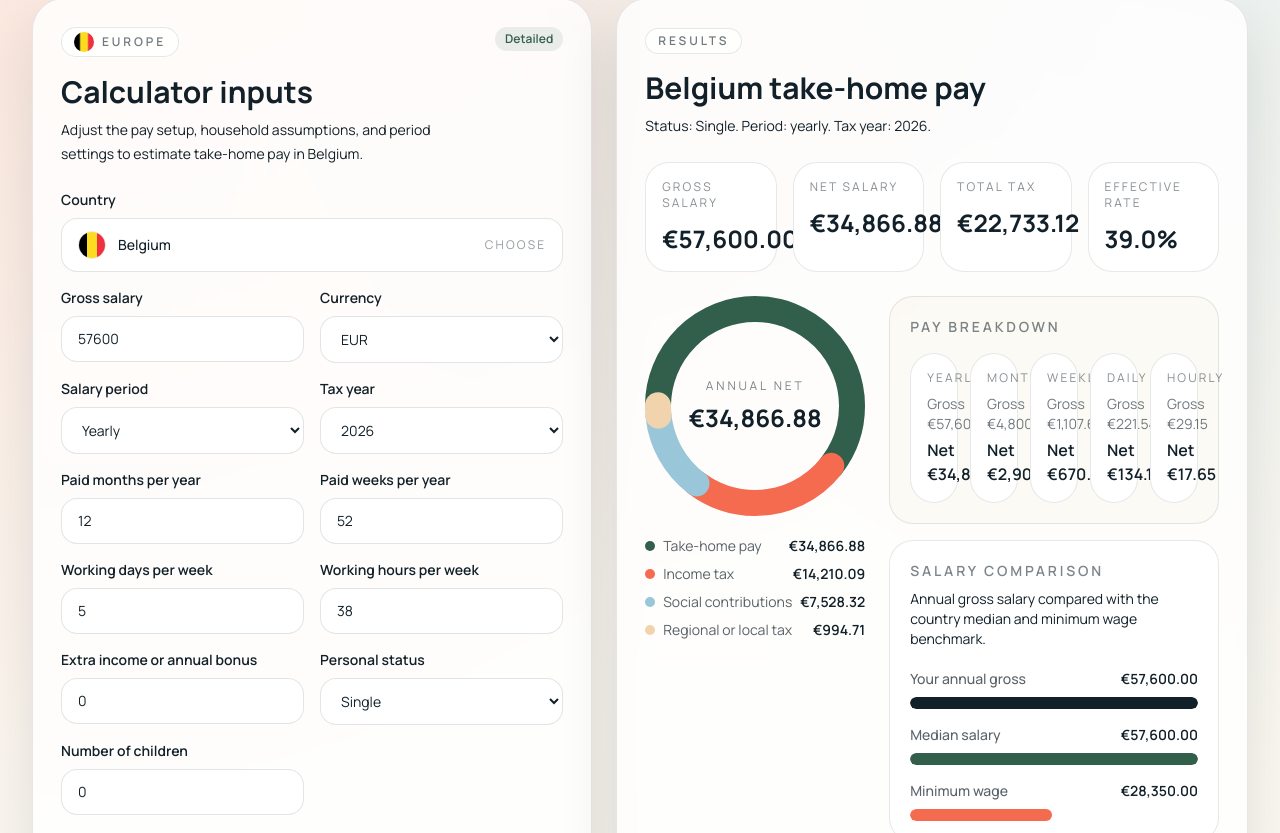
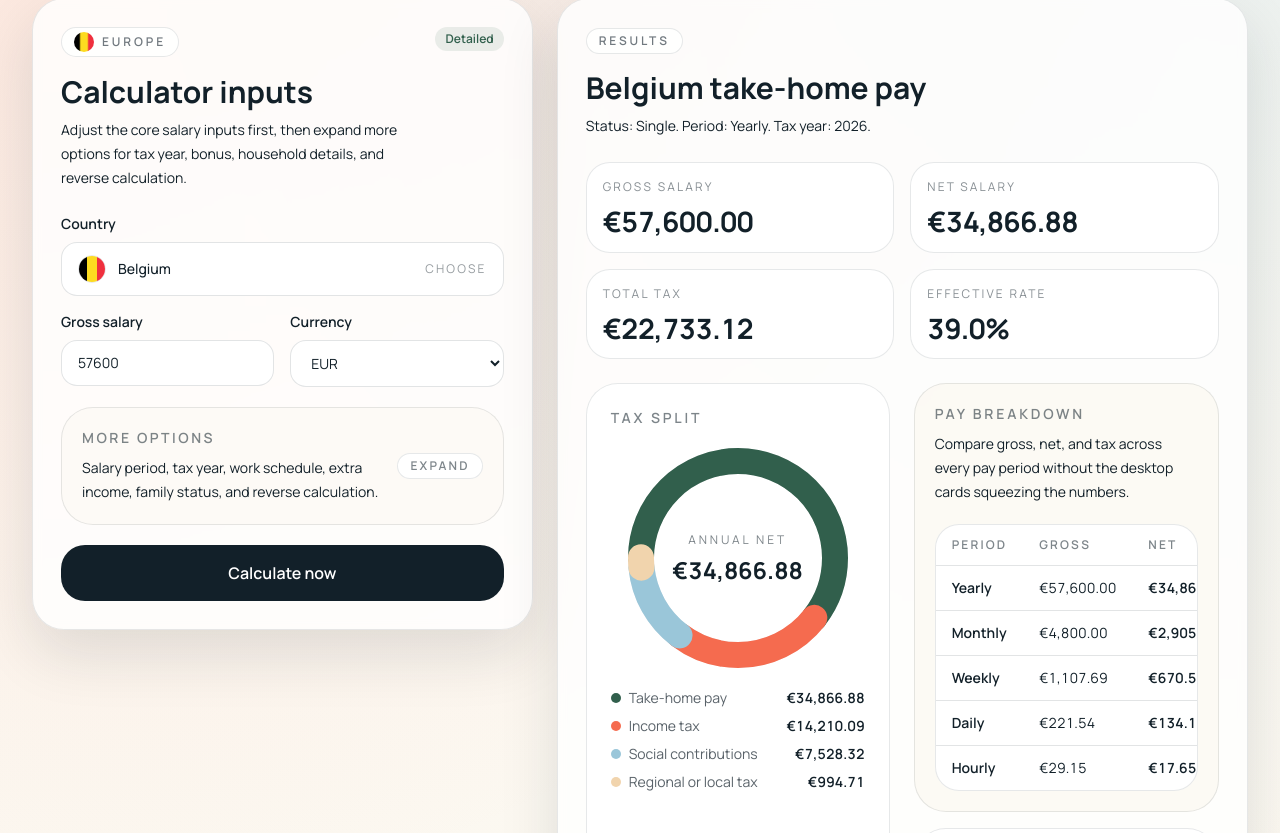
Before and after one commit to Williampetersen/salaryincometax.com, a Next.js app: page /salary-calculator/belgium in a window 1280 px wide. Shown: the part 327-1160 px from the top of the page. Built offline with nearby package versions, Linux system fonts and the light colour scheme.

Commit message:
Refine calculator form and desktop results layout

```diff
--- a/components/calculator/calculator-shell.tsx
+++ b/components/calculator/calculator-shell.tsx
@@ -1,22 +1,22 @@
 "use client";
 
 import Link from "next/link";
-import { useRouter } from "next/navigation";
 import { useEffect, useState, useTransition } from "react";
 
 import { CountryPicker } from "@/components/calculator/country-picker";
+import { ComparisonChart } from "@/components/charts/comparison-chart";
+import { DonutChart } from "@/components/charts/donut-chart";
+import { CountryFlag } from "@/components/shared/country-flag";
 import type { CountrySummary } from "@/lib/country-catalog";
 import { formatCurrency, formatPercent, formatTimestamp } from "@/lib/formatters";
-import { CountryFlag } from "@/components/shared/country-flag";
 import { DISCLAIMER } from "@/lib/site";
 import type {
   CalculationInput,
   CalculationResult,
   CountryTaxRule,
+  PeriodBreakdownValue,
   SalaryPeriod,
 } from "@/lib/tax-engine/types";
-import { ComparisonChart } from "@/components/charts/comparison-chart";
-import { DonutChart } from "@/components/charts/donut-chart";
 
 interface HistoryItem {
   timestamp: string;
@@ -42,6 +42,14 @@ interface CalculatorShellProps {
 
 const HISTORY_KEY = "salary-income-tax-history";
 
+const PERIOD_LABELS: Record<SalaryPeriod, string> = {
+  yearly: "Yearly",
+  monthly: "Monthly",
+  weekly: "Weekly",
+  daily: "Daily",
+  hourly: "Hourly",
+};
+
 export function CalculatorShell({
   country,
   countryGroups,
@@ -50,6 +58,7 @@ export function CalculatorShell({
   relatedCountries,
 }: CalculatorShellProps): JSX.Element {
   const [isPending, startTransition] = useTransition();
+  const [showAdvancedOptions, setShowAdvancedOptions] = useState(false);
   const [result, setResult] = useState(initialResult);
   const [error, setError] = useState<string | null>(null);
   const [recentHistory, setRecentHistory] = useState<HistoryItem[]>([]);
@@ -141,14 +150,33 @@ export function CalculatorShell({
   ].filter((segment) => segment.value > 0);
 
   const comparisonBars = [
-    { label: "Your annual gross", value: result.comparison.salary, color: "#122029" },
-    { label: "Median salary", value: result.comparison.medianSalary, color: "#315f4c" },
-    { label: "Minimum wage", value: result.comparison.minimumWage, color: "#f56b4f" },
+    {
+      label: "Your annual gross",
+      value: result.comparison.salary,
+      color: "#122029",
+    },
+    {
+      label: "Median salary",
+      value: result.comparison.medianSalary,
+      color: "#315f4c",
+    },
+    {
+      label: "Minimum wage",
+      value: result.comparison.minimumWage,
+      color: "#f56b4f",
+    },
   ];
 
+  const periodRows = Object.entries(result.periodBreakdown) as Array<
+    [SalaryPeriod, PeriodBreakdownValue]
+  >;
+
   return (
-    <div className="grid gap-6 lg:grid-cols-[minmax(0,0.94fr)_minmax(0,1.06fr)]">
-      <form className="panel h-fit p-5 sm:p-7 lg:sticky lg:top-24" onSubmit={handleSubmit}>
+    <div className="grid gap-6 lg:grid-cols-[minmax(18rem,0.84fr)_minmax(0,1.16fr)]">
+      <form
+        className="panel h-fit p-5 sm:p-7 lg:sticky lg:top-24"
+        onSubmit={handleSubmit}
+      >
         <div className="mb-6 flex items-start justify-between gap-4">
           <div>
             <p className="eyebrow">
@@ -165,8 +193,8 @@ export function CalculatorShell({
               Calculator inputs
             </h2>
             <p className="mt-2 text-sm leading-6 text-ink/66">
-              Adjust the pay setup, household assumptions, and period settings to
-              estimate take-home pay in {country.name}.
+              Adjust the core salary inputs first, then expand more options for tax
+              year, bonus, household details, and reverse calculation.
             </p>
           </div>
           <span
@@ -224,7 +252,31 @@ export function CalculatorShell({
               ))}
             </select>
           </div>
+        </div>
 
+        <div className="mt-5 rounded-4xl border border-ink/10 bg-paper/45 p-4 sm:p-5">
+          <button
+            aria-expanded={showAdvancedOptions}
+            className="flex w-full items-center justify-between gap-4 text-left"
+            onClick={() => setShowAdvancedOptions((current) => !current)}
+            type="button"
+          >
+            <div>
+              <p className="text-sm font-semibold uppercase tracking-[0.18em] text-ink/55">
+                More options
+              </p>
+              <p className="mt-2 text-sm leading-6 text-ink/62">
+                Salary period, tax year, work schedule, extra income, family
+                status, and reverse calculation.
+              </p>
+            </div>
+            <span className="rounded-full border border-ink/10 bg-white px-3 py-1 text-xs font-semibold uppercase tracking-[0.18em] text-ink/55">
+              {showAdvancedOptions ? "Hide" : "Expand"}
+            </span>
+          </button>
+
+          {showAdvancedOptions ? (
+            <div className="mt-5 grid gap-4 border-t border-ink/10 pt-5 sm:grid-cols-2">
               <div>
                 <label className="field-label" htmlFor="salaryPeriod">
                   Salary period
@@ -392,9 +444,8 @@ export function CalculatorShell({
                   value={form.description ?? ""}
                 />
               </div>
-        </div>
 
-        <label className="mt-5 flex items-start gap-3 rounded-3xl border border-ink/10 bg-paper/65 p-4 text-sm text-ink/72">
+              <label className="sm:col-span-2 flex items-start gap-3 rounded-3xl border border-ink/10 bg-white/80 p-4 text-sm text-ink/72">
                 <input
                   checked={form.reverseCalculation}
                   className="mt-1 h-4 w-4 rounded border-ink/20 text-coral focus:ring-coral/20"
@@ -404,10 +455,13 @@ export function CalculatorShell({
                   type="checkbox"
                 />
                 <span>
-            Reverse calculation: estimate the gross salary needed to reach the
-            entered net amount.
+                  Reverse calculation: estimate the gross salary needed to reach
+                  the entered net amount.
                 </span>
               </label>
+            </div>
+          ) : null}
+        </div>
 
         {error ? (
           <div className="mt-4 rounded-3xl border border-coral/25 bg-coral/8 px-4 py-3 text-sm text-coral">
@@ -420,25 +474,21 @@ export function CalculatorShell({
           disabled={isPending}
           type="submit"
         >
-          {isPending
-            ? "Calculating..."
-            : form.reverseCalculation
-              ? "Estimate gross salary"
-              : "Calculate take-home pay"}
+          {isPending ? "Calculating..." : "Calculate now"}
         </button>
       </form>
 
-      <div className="space-y-6">
-        <section className="panel p-5 sm:p-7">
+      <div className="min-w-0 space-y-6">
+        <section className="panel min-w-0 p-5 sm:p-7">
           <div className="flex flex-col gap-3 md:flex-row md:items-end md:justify-between">
-            <div>
+            <div className="min-w-0">
               <p className="eyebrow">Results</p>
               <h2 className="mt-4 font-[var(--font-display)] text-3xl font-bold">
                 {country.name} take-home pay
               </h2>
               <p className="mt-2 text-sm leading-6 text-ink/68">
                 Status: {result.metadata.statusLabel}. Period:{" "}
-                {result.input.salaryPeriod}. Tax year: {result.taxYear}.
+                {PERIOD_LABELS[result.input.salaryPeriod]}. Tax year: {result.taxYear}.
               </p>
             </div>
             {result.reverseEstimatedGross ? (
@@ -446,14 +496,14 @@ export function CalculatorShell({
                 <p className="text-xs uppercase tracking-[0.2em] text-white/70">
                   Estimated gross needed
                 </p>
-                <p className="mt-1 font-[var(--font-display)] text-2xl font-bold">
+                <p className="mt-1 font-[var(--font-display)] text-2xl font-bold leading-tight">
                   {formatCurrency(result.reverseEstimatedGross, result.currency)}
                 </p>
               </div>
             ) : null}
           </div>
 
-          <div className="mt-6 grid gap-4 sm:grid-cols-2 xl:grid-cols-4">
+          <div className="mt-6 grid gap-4 sm:grid-cols-2 2xl:grid-cols-4">
             <MetricCard
               label="Gross salary"
               value={formatCurrency(result.annual.gross, result.currency)}
@@ -472,40 +522,68 @@ export function CalculatorShell({
             />
           </div>
 
-          <div className="mt-6 grid gap-6 xl:grid-cols-[minmax(0,0.8fr)_minmax(0,1.2fr)]">
+          <div className="mt-6 grid gap-6 xl:grid-cols-[minmax(19rem,0.72fr)_minmax(0,1fr)]">
+            <div className="rounded-4xl border border-ink/10 bg-white p-5 sm:p-6">
+              <p className="text-sm font-semibold uppercase tracking-[0.2em] text-ink/55">
+                Tax split
+              </p>
+              <div className="mt-5">
                 <DonutChart
                   centerLabel="Annual net"
                   centerValue={formatCurrency(result.annual.net, result.currency)}
                   currency={result.currency}
                   segments={donutSegments}
                 />
+              </div>
+            </div>
 
-            <div className="space-y-4">
-              <div className="rounded-3xl border border-ink/10 bg-paper/60 p-5">
+            <div className="min-w-0 space-y-4">
+              <div className="rounded-4xl border border-ink/10 bg-paper/60 p-5">
                 <p className="text-sm font-semibold uppercase tracking-[0.2em] text-ink/55">
                   Pay breakdown
                 </p>
-                <div className="mt-4 grid gap-3 sm:grid-cols-2 lg:grid-cols-5">
-                  {Object.entries(result.periodBreakdown).map(([period, values]) => (
-                    <div
-                      className="rounded-3xl border border-ink/10 bg-white p-4"
+                <p className="mt-2 text-sm leading-6 text-ink/62">
+                  Compare gross, net, and tax across every pay period without the
+                  desktop cards squeezing the numbers.
+                </p>
+                <div className="mt-5 overflow-hidden rounded-3xl border border-ink/10 bg-white">
+                  <div className="overflow-x-auto">
+                    <table className="min-w-full text-sm">
+                      <thead className="bg-ink/4 text-left text-xs uppercase tracking-[0.18em] text-ink/55">
+                        <tr>
+                          <th className="px-4 py-3 font-semibold">Period</th>
+                          <th className="px-4 py-3 font-semibold">Gross</th>
+                          <th className="px-4 py-3 font-semibold">Net</th>
+                          <th className="px-4 py-3 font-semibold">Tax</th>
+                        </tr>
+                      </thead>
+                      <tbody>
+                        {periodRows.map(([period, values]) => (
+                          <tr
+                            className="border-t border-ink/8 text-ink/76"
                             key={period}
                           >
-                      <p className="text-xs uppercase tracking-[0.18em] text-ink/50">
-                        {period}
-                      </p>
-                      <p className="mt-2 text-sm text-ink/60">
-                        Gross {formatCurrency(values.gross, result.currency)}
-                      </p>
-                      <p className="mt-1 font-semibold text-ink">
-                        Net {formatCurrency(values.net, result.currency)}
-                      </p>
+                            <td className="px-4 py-3 font-semibold text-ink">
+                              {PERIOD_LABELS[period]}
+                            </td>
+                            <td className="px-4 py-3 tabular-nums">
+                              {formatCurrency(values.gross, result.currency)}
+                            </td>
+                            <td className="px-4 py-3 font-semibold tabular-nums text-ink">
+                              {formatCurrency(values.net, result.currency)}
+                            </td>
+                            <td className="px-4 py-3 tabular-nums">
+                              {formatCurrency(values.tax, result.currency)}
+                            </td>
+                          </tr>
+                        ))}
+                      </tbody>
+                    </table>
                   </div>
-                  ))}
                 </div>
               </div>
 
-              <div className="rounded-3xl border border-ink/10 bg-white p-5">
+              <div className="rounded-4xl border border-ink/10 bg-white p-5">
                 <p className="text-sm font-semibold uppercase tracking-[0.2em] text-ink/55">
                   Salary comparison
                 </p>
@@ -521,7 +599,7 @@ export function CalculatorShell({
           </div>
         </section>
 
-        <section className="grid gap-6 xl:grid-cols-[minmax(0,1fr)_minmax(0,1fr)]">
+        <section className="grid gap-6 xl:grid-cols-[minmax(0,1.06fr)_minmax(0,0.94fr)]">
           <div className="panel p-5 sm:p-6">
             <h3 className="font-[var(--font-display)] text-2xl font-bold">
               Tax details
@@ -547,7 +625,7 @@ export function CalculatorShell({
               />
               <div className="rounded-3xl border border-ink/10 bg-paper/60 p-4">
                 <p className="text-sm font-semibold text-ink">Taxable income</p>
-                <p className="mt-1 text-lg font-bold text-ink">
+                <p className="mt-1 text-lg font-bold tabular-nums text-ink">
                   {formatCurrency(result.annual.taxableIncome, result.currency)}
                 </p>
               </div>
@@ -569,7 +647,7 @@ export function CalculatorShell({
                       <div>
                         <p className="font-semibold text-ink">{entry.countryName}</p>
                         <p className="text-xs uppercase tracking-[0.18em] text-ink/50">
-                          {entry.period}
+                          {PERIOD_LABELS[entry.period]}
                         </p>
                       </div>
                       <p className="text-xs text-ink/52">
@@ -579,7 +657,7 @@ export function CalculatorShell({
                     {entry.description ? (
                       <p className="mt-3 text-sm text-ink/62">{entry.description}</p>
                     ) : null}
-                    <div className="mt-3 flex flex-wrap gap-4 text-sm">
+                    <div className="mt-3 flex flex-wrap gap-4 text-sm tabular-nums">
                       <span>Gross {formatCurrency(entry.gross, entry.currency)}</span>
                       <span>Net {formatCurrency(entry.net, entry.currency)}</span>
                     </div>
@@ -603,7 +681,9 @@ export function CalculatorShell({
               <p className="mt-4 max-w-3xl text-sm leading-7 text-ink/70">
                 {DISCLAIMER}
               </p>
-              <p className="mt-3 text-sm leading-7 text-ink/62">{result.metadata.notes}</p>
+              <p className="mt-3 text-sm leading-7 text-ink/62">
+                {result.metadata.notes}
+              </p>
             </div>
             <div>
               <p className="text-sm font-semibold uppercase tracking-[0.2em] text-ink/55">
@@ -643,9 +723,9 @@ function MetricCard({
   value: string;
 }): JSX.Element {
   return (
-    <div className="rounded-3xl border border-ink/10 bg-white p-4">
+    <div className="min-w-0 rounded-3xl border border-ink/10 bg-white p-4">
       <p className="text-xs uppercase tracking-[0.18em] text-ink/50">{label}</p>
-      <p className="mt-3 font-[var(--font-display)] text-2xl font-bold text-ink">
+      <p className="mt-3 break-words font-[var(--font-display)] text-[clamp(1.75rem,2vw,2.5rem)] font-bold leading-[1.02] tracking-tight text-ink tabular-nums">
         {value}
       </p>
     </div>
@@ -665,16 +745,23 @@ function TaxBlock({
 }): JSX.Element {
   return (
     <div className="rounded-3xl border border-ink/10 bg-white p-4">
-      <div className="flex items-center justify-between gap-4">
+      <div className="flex flex-col gap-2 sm:flex-row sm:items-center sm:justify-between">
         <p className="font-semibold text-ink">{title}</p>
-        <p className="font-bold text-ink">{formatCurrency(amount, currency)}</p>
+        <p className="font-bold tabular-nums text-ink">
+          {formatCurrency(amount, currency)}
+        </p>
       </div>
       {items.length ? (
         <div className="mt-3 space-y-2 text-ink/62">
           {items.map((item) => (
-            <div className="flex items-center justify-between gap-3" key={item.name}>
+            <div
+              className="flex flex-col gap-1 sm:flex-row sm:items-center sm:justify-between"
+              key={item.name}
+            >
               <span>{item.name}</span>
-              <span>{formatCurrency(item.amount, currency)}</span>
+              <span className="tabular-nums">
+                {formatCurrency(item.amount, currency)}
+              </span>
             </div>
           ))}
         </div>
--- a/components/charts/donut-chart.tsx
+++ b/components/charts/donut-chart.tsx
@@ -63,14 +63,17 @@ export function DonutChart({
           <span className="text-xs uppercase tracking-[0.24em] text-ink/55">
             {centerLabel}
           </span>
-          <span className="mt-2 font-[var(--font-display)] text-2xl font-bold">
+          <span className="mt-2 max-w-[138px] break-words font-[var(--font-display)] text-[clamp(1.45rem,1.8vw,2rem)] font-bold leading-tight tabular-nums">
             {centerValue}
           </span>
         </div>
       </div>
       <div className="grid w-full gap-2">
         {segments.map((segment) => (
-          <div className="flex items-center justify-between text-sm" key={segment.label}>
+          <div
+            className="flex items-center justify-between gap-3 text-sm"
+            key={segment.label}
+          >
             <div className="flex items-center gap-2">
               <span
                 className="h-2.5 w-2.5 rounded-full"
@@ -78,7 +81,7 @@ export function DonutChart({
               />
               <span className="text-ink/70">{segment.label}</span>
             </div>
-            <span className="font-semibold text-ink">
+            <span className="text-right font-semibold tabular-nums text-ink">
               {formatCurrency(segment.value, currency)}
             </span>
           </div>
```
Lines whose indentation alone changed are shown as unchanged.
